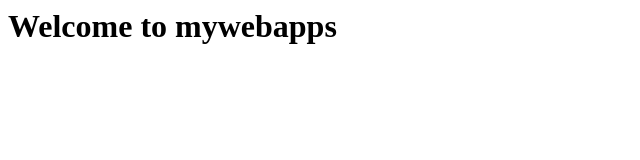
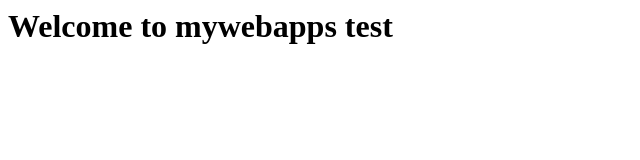
Before and after one commit to mana170183/testindex, a plain HTML site: page index.html in a window 1280 px wide. Shown: the full height of the page, 0-640 px from the left. Drawn offline with Linux system fonts and the light colour scheme.

Commit message:
Update index.html

```diff
--- a/index.html
+++ b/index.html
@@ -1,3 +1,3 @@
 <html>
-<h1> Welcome to mywebapps </h1>
+<h1> Welcome to mywebapps test </h1>
 </html>
```
